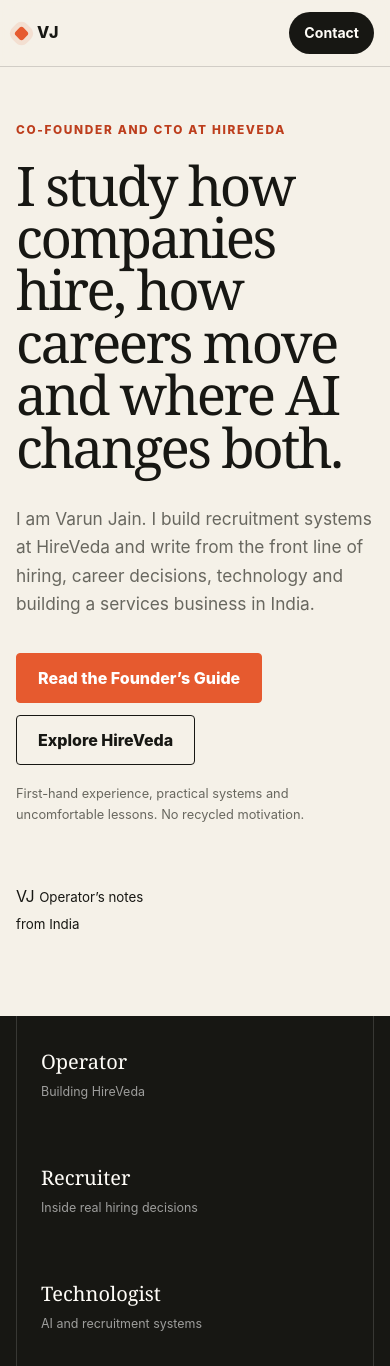
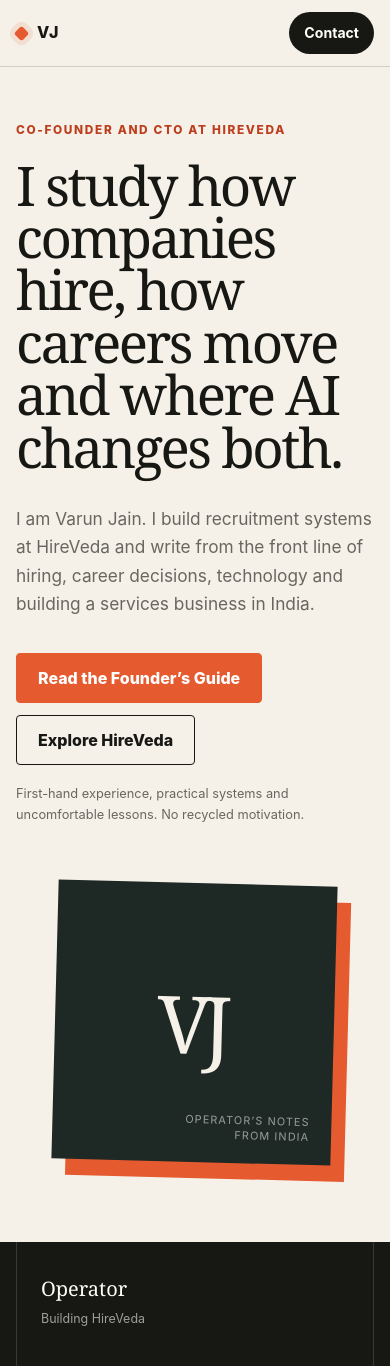
Before and after one commit to varunjain79/varunjain79.github.io, an Astro site: page / in a window 390 px wide. Shown: the top 1366 px of the page. Built offline with nearby package versions, Linux system fonts and the light colour scheme; Astro itself is replaced by a stand-in of ours.

```diff
--- a/src/styles/global.css
+++ b/src/styles/global.css
@@ -33,7 +33,7 @@ a { color: inherit; }
 .nav nav a:hover { color: var(--ink); }
 .nav .nav-cta { padding: 9px 15px; border-radius: 999px; background: var(--ink); color: var(--white); }
 
-.hero { min-height: 690px; display: grid; grid-template-columns: minmax(0, 1.1fr) minmax(350px, .9fr); align-items: center; gap: clamp(45px, 6vw, 85px); padding-block: 90px 100px; }
+.hero { min-height: 690px; display: grid; grid-template-columns: minmax(0, 1.35fr) minmax(270px, .65fr); align-items: center; gap: clamp(50px, 8vw, 120px); padding-block: 90px 100px; }
 .eyebrow, .section-number { margin: 0 0 18px; color: var(--orange-dark); font-size: .74rem; font-weight: 850; letter-spacing: .14em; text-transform: uppercase; }
 h1, h2 { font-family: var(--serif); font-weight: 500; letter-spacing: -.045em; }
 h1 { max-width: 890px; margin: 0; font-size: clamp(3.2rem, 6.2vw, 6.4rem); line-height: .96; }
@@ -46,6 +46,9 @@ h1 { max-width: 890px; margin: 0; font-size: clamp(3.2rem, 6.2vw, 6.4rem); line-
 .button-secondary { background: transparent; }
 .button-light { border-color: var(--white); background: var(--white); color: var(--ink); }
 .microcopy { margin: 18px 0 0; color: var(--muted); font-size: .8rem; }
+.hero-mark { position: relative; aspect-ratio: 1; display: flex; align-items: center; justify-content: center; background: var(--night); color: var(--paper); box-shadow: 24px 28px 0 var(--orange); transform: rotate(1.5deg); }
+.hero-mark span { font-family: var(--serif); font-size: clamp(5rem, 11vw, 9rem); letter-spacing: -.1em; transform: translateX(-.05em); }
+.hero-mark small { position: absolute; right: 22px; bottom: 20px; color: rgba(255,255,255,.55); font-size: .68rem; line-height: 1.4; text-align: right; text-transform: uppercase; letter-spacing: .1em; }
 
 .proof-band { background: var(--ink); color: var(--white); }
 .proof-grid { display: grid; grid-template-columns: repeat(4, 1fr); }
@@ -169,6 +172,7 @@ footer { background: var(--ink); color: rgba(255,255,255,.64); }
 @media (max-width: 900px) {
   .nav nav a:not(.nav-cta) { display: none; }
   .hero { min-height: auto; grid-template-columns: 1fr; padding-block: 70px 80px; }
+  .hero-mark { width: min(78%, 460px); margin-inline: auto; }
   .proof-grid { grid-template-columns: repeat(2, 1fr); }
   .split, .section-heading, .contact, .about-story, .principles, .resource-intro, .resource-tracks, .resource-footer { grid-template-columns: 1fr; }
   .section-heading, .contact { gap: 38px; }
@@ -181,6 +185,7 @@ footer { background: var(--ink); color: rgba(255,255,255,.64); }
   .nav { min-height: 66px; }
   h1 { font-size: clamp(2.75rem, 14vw, 4rem); }
   .hero { gap: 58px; padding-top: 54px; }
+  .hero-mark { box-shadow: 14px 16px 0 var(--orange); }
   .proof-grid, .post-grid { grid-template-columns: 1fr; }
   .career-grid, .audience-grid { grid-template-columns: 1fr; }
   .principle-list li { grid-template-columns: 35px 1fr; }
```
